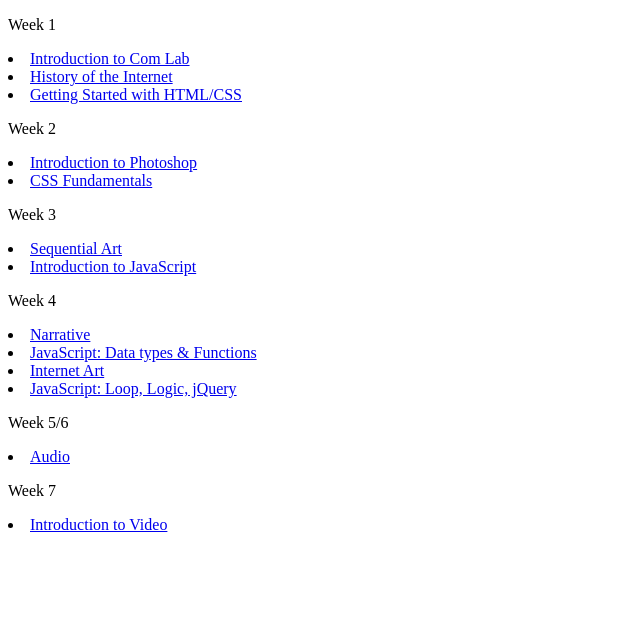
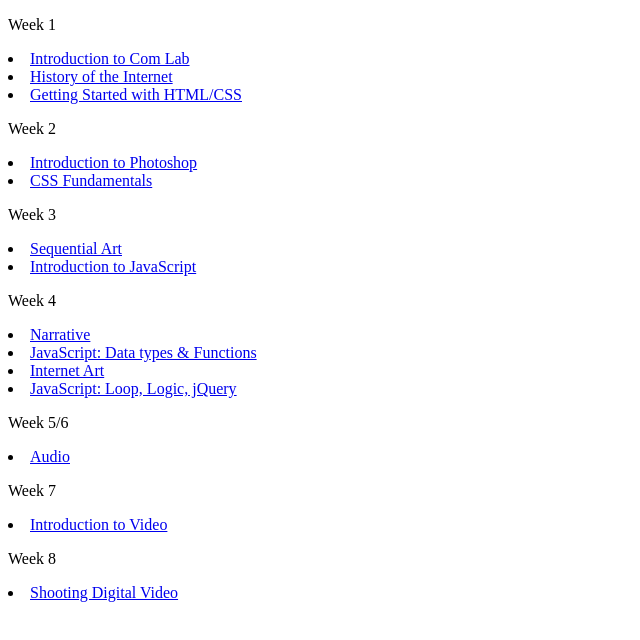
Before and after one commit to owenroberts/commlab, a plain HTML site: page index.html in a window 1280 px wide. Shown: the whole page, without its empty margins (0-640 px from the left). Drawn offline with Linux system fonts and the light colour scheme.

Commit message:
adds digital video link

```diff
--- a/index.html
+++ b/index.html
@@ -24,6 +24,8 @@
 	<li><a href="audio.html">Audio</a></li>
 	<p>Week 7</p>
 	<li><a href="video-intro.html">Introduction to Video</a></li>
+	<p>Week 8</p>
+	<li><a href="video-camera.html">Shooting Digital Video</a></li>
 
 </body>
 </html>
```
